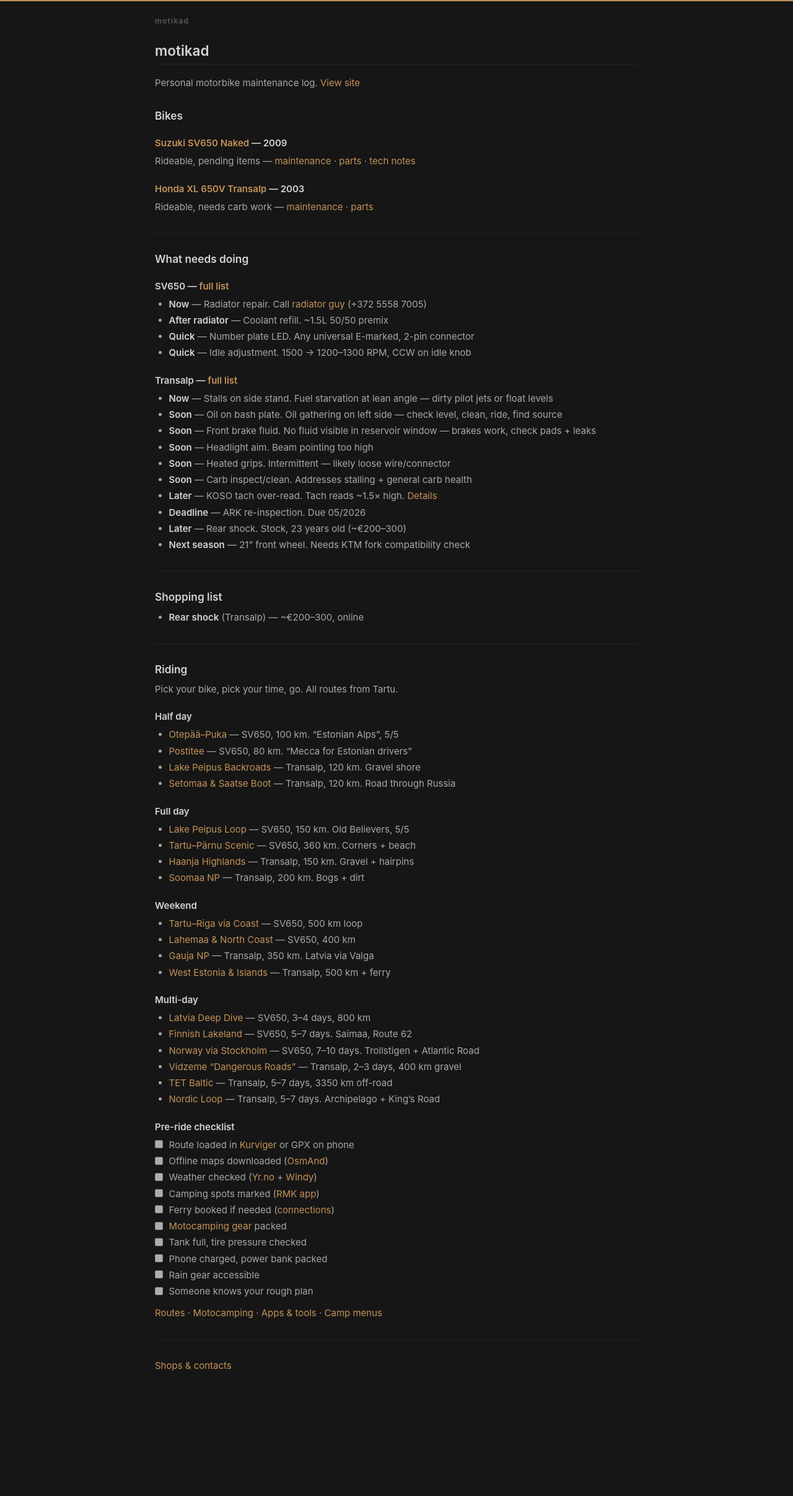
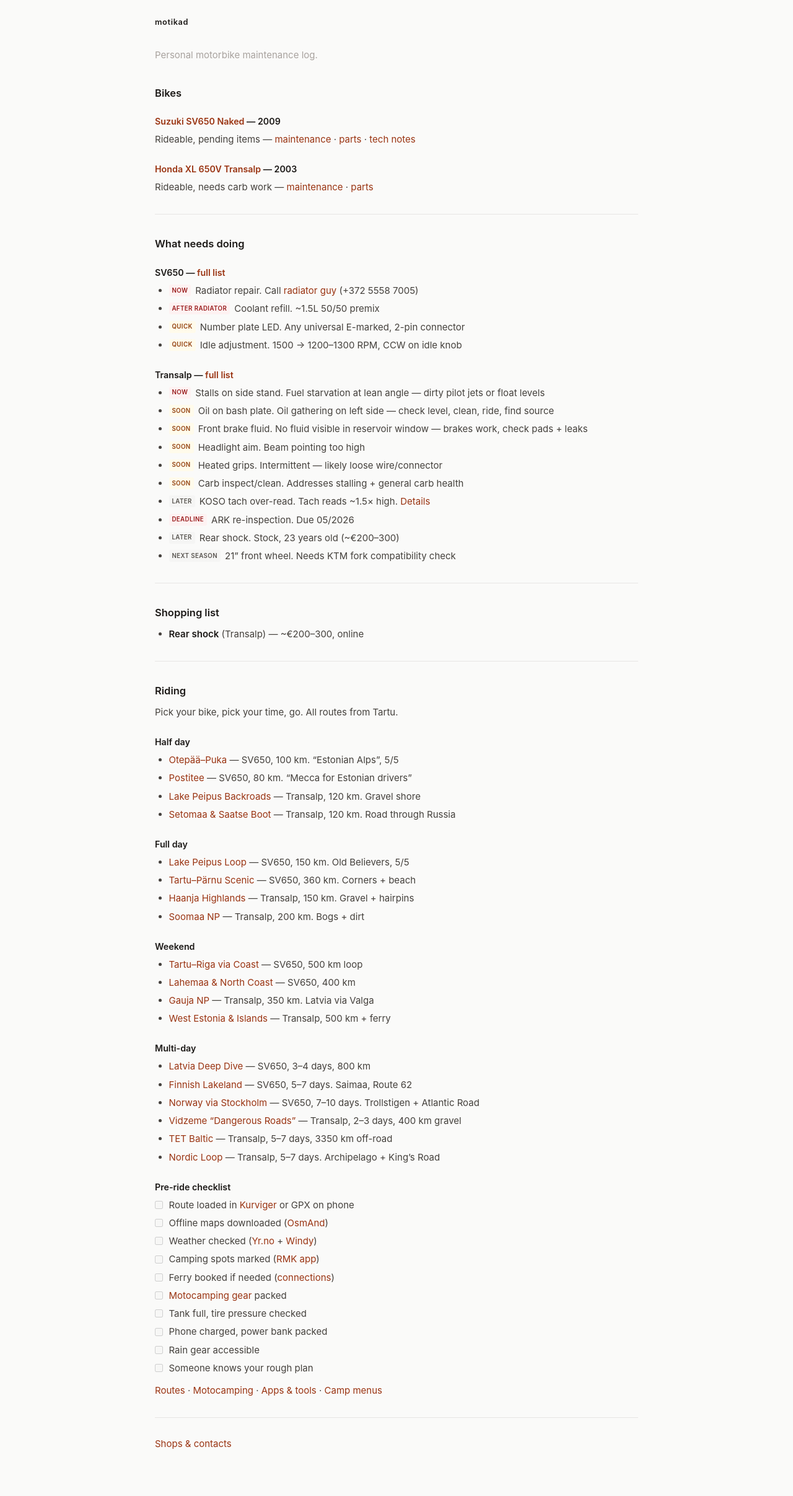
Before and after one commit to mats-johanson/motikad, a Jekyll site: the page built from README.md, in a window 1280 px wide. Shown: the whole page at 62% size. Built offline with Jekyll 4.4.1, drawn with Linux system fonts in a browser that asks for light colours; our own code applies the rules of GitHub Pages for plain Markdown files; before the commit the page ends 2287 px from its top, so only the background shows below that.

Commit message:
Switch to modern light theme with priority badges
- Light warm palette (stone tones, orange-800 accent)
- Color-coded priority pills: red (now/deadline), amber (soon), grey (later)
- Homepage h1 hidden (redundant with nav header)
- Standardize nav-before-h1 on riding pages for consistent breadcrumb styling
- Breadcrumbs styled as muted secondary nav

```diff
--- a/README.md
+++ b/README.md
@@ -1,6 +1,6 @@
 # motikad
 
-Personal motorbike maintenance log. [View site](https://mats-johanson.github.io/motikad)
+Personal motorbike maintenance log.
 
 ## Bikes
 
@@ -18,23 +18,23 @@
 
 ### SV650 — [full list](bikes/suzuki-sv650/maintenance.md)
 
-- **Now** — Radiator repair. Call [radiator guy](shops.md) (+372 5558 7005)
-- **After radiator** — Coolant refill. ~1.5L 50/50 premix
-- **Quick** — Number plate LED. Any universal E-marked, 2-pin connector
-- **Quick** — Idle adjustment. 1500 → 1200–1300 RPM, CCW on idle knob
+- <b class="p now">Now</b> Radiator repair. Call [radiator guy](shops.md) (+372 5558 7005)
+- <b class="p now">After radiator</b> Coolant refill. ~1.5L 50/50 premix
+- <b class="p soon">Quick</b> Number plate LED. Any universal E-marked, 2-pin connector
+- <b class="p soon">Quick</b> Idle adjustment. 1500 → 1200–1300 RPM, CCW on idle knob
 
 ### Transalp — [full list](bikes/honda-transalp-650/maintenance.md)
 
-- **Now** — Stalls on side stand. Fuel starvation at lean angle — dirty pilot jets or float levels
-- **Soon** — Oil on bash plate. Oil gathering on left side — check level, clean, ride, find source
-- **Soon** — Front brake fluid. No fluid visible in reservoir window — brakes work, check pads + leaks
-- **Soon** — Headlight aim. Beam pointing too high
-- **Soon** — Heated grips. Intermittent — likely loose wire/connector
-- **Soon** — Carb inspect/clean. Addresses stalling + general carb health
-- **Later** — KOSO tach over-read. Tach reads ~1.5× high. [Details](bikes/honda-transalp-650/technical-notes.md#tach-over-read)
-- **Deadline** — ARK re-inspection. Due 05/2026
-- **Later** — Rear shock. Stock, 23 years old (~€200–300)
-- **Next season** — 21" front wheel. Needs KTM fork compatibility check
+- <b class="p now">Now</b> Stalls on side stand. Fuel starvation at lean angle — dirty pilot jets or float levels
+- <b class="p soon">Soon</b> Oil on bash plate. Oil gathering on left side — check level, clean, ride, find source
+- <b class="p soon">Soon</b> Front brake fluid. No fluid visible in reservoir window — brakes work, check pads + leaks
+- <b class="p soon">Soon</b> Headlight aim. Beam pointing too high
+- <b class="p soon">Soon</b> Heated grips. Intermittent — likely loose wire/connector
+- <b class="p soon">Soon</b> Carb inspect/clean. Addresses stalling + general carb health
+- <b class="p later">Later</b> KOSO tach over-read. Tach reads ~1.5× high. [Details](bikes/honda-transalp-650/technical-notes.md#tach-over-read)
+- <b class="p now">Deadline</b> ARK re-inspection. Due 05/2026
+- <b class="p later">Later</b> Rear shock. Stock, 23 years old (~€200–300)
+- <b class="p later">Next season</b> 21" front wheel. Needs KTM fork compatibility check
 
 ---
 
--- a/_layouts/default.html
+++ b/_layouts/default.html
@@ -11,7 +11,7 @@
   <link rel="icon" href="data:,">
   <link rel="stylesheet" href="{{ '/assets/css/style.css' | relative_url }}">
 </head>
-<body>
+<body{% if page.url == "/" or page.url == "/index.html" %} class="home"{% endif %}>
   <header>
     <a href="{{ '/' | relative_url }}" class="site-title">motikad</a>
   </header>
--- a/assets/css/style.css
+++ b/assets/css/style.css
@@ -7,14 +7,13 @@
 }
 
 :root {
-  --bg: #161616;
-  --text: #a8a8a8;
-  --text-bright: #d4d4d4;
-  --text-muted: #5a5a5a;
-  --accent: #c49358;
-  --border: #252525;
-  --surface: #1c1c1c;
-  --code-bg: #1e1e1e;
+  --bg: #fafaf9;
+  --text: #1c1917;
+  --text-2: #44403c;
+  --text-3: #a8a29e;
+  --accent: #9a3412;
+  --border: #e7e5e4;
+  --code-bg: #f5f5f4;
 }
 
 html {
@@ -25,83 +24,95 @@
 body {
   font-family: -apple-system, BlinkMacSystemFont, "Segoe UI", Helvetica, Arial, sans-serif;
   background: var(--bg);
-  color: var(--text);
-  line-height: 1.6;
+  color: var(--text-2);
+  line-height: 1.65;
   padding: 0 1.5rem;
-  border-top: 2px solid var(--accent);
 }
 
-::selection {
-  background: rgba(196, 147, 88, 0.3);
-}
+::selection { background: rgba(154, 52, 18, 0.1); }
 
 /* Header */
 
 header {
   max-width: 52rem;
   margin: 0 auto;
-  padding: 1.25rem 0 0;
+  padding: 1.5rem 0 0;
 }
 
 .site-title {
-  font-size: 0.8rem;
+  font-size: 0.85rem;
   font-weight: 600;
-  letter-spacing: 0.1em;
+  letter-spacing: 0.05em;
   text-transform: lowercase;
-  color: var(--text-muted);
+  color: var(--text);
   text-decoration: none;
 }
 
-.site-title:hover {
-  color: var(--text);
-}
+.site-title:hover { color: var(--accent); }
 
-/* Content */
+/* Main */
 
 main {
   max-width: 52rem;
   margin: 0 auto;
-  padding: 1.5rem 0 4rem;
+  padding: 2rem 0 4rem;
 }
 
 /* Headings */
 
 h1, h2, h3, h4, h5, h6 {
-  color: var(--text-bright);
+  color: var(--text);
   font-weight: 600;
   line-height: 1.3;
 }
 
-h1 {
-  font-size: 1.5rem;
-  margin: 0 0 1.25rem;
-  padding-bottom: 0.4rem;
-  border-bottom: 1px solid var(--border);
+h1 { font-size: 1.5rem; margin: 0 0 0.5rem; letter-spacing: -0.01em; }
+h2 { font-size: 1.1rem; margin: 2.5rem 0 0.75rem; }
+h3 { font-size: 0.95rem; margin: 1.75rem 0 0.5rem; }
+h4 { font-size: 0.85rem; margin: 1.25rem 0 0.3rem; }
+
+p { margin: 0 0 0.75rem; }
+strong { color: var(--text); font-weight: 600; }
+
+/* Nav breadcrumbs */
+
+main > p:first-child {
+  font-size: 0.8rem;
+  color: var(--text-3);
+  margin-bottom: 0.25rem;
 }
 
-h2 {
-  font-size: 1.15rem;
-  margin: 2rem 0 0.6rem;
+main > p:first-child a {
+  color: var(--text-3);
 }
 
-h3 {
-  font-size: 1rem;
-  margin: 1.5rem 0 0.5rem;
+main > p:first-child a:hover {
+  color: var(--accent);
 }
 
-h4 {
-  font-size: 0.9rem;
-  margin: 1rem 0 0.3rem;
-  color: var(--text);
+main > p:first-child + p {
+  font-size: 0.8rem;
+  color: var(--text-3);
+  margin-bottom: 0.25rem;
 }
 
-p {
-  margin: 0 0 0.75rem;
+main > p:first-child + p a {
+  color: var(--text-3);
 }
 
-strong {
-  color: var(--text-bright);
-  font-weight: 600;
+main > p:first-child + p a:hover {
+  color: var(--accent);
+}
+
+/* Homepage */
+
+.home > main > h1:first-child {
+  display: none;
+}
+
+.home > main > h1:first-child + p {
+  color: var(--text-3);
+  margin-bottom: 2.5rem;
 }
 
 /* Links */
@@ -111,9 +122,7 @@
   text-decoration: none;
 }
 
-a:hover {
-  text-decoration: underline;
-}
+a:hover { text-decoration: underline; }
 
 /* Lists */
 
@@ -122,13 +131,8 @@
   padding-left: 1.5rem;
 }
 
-li {
-  margin: 0.15rem 0;
-}
-
-li > ul, li > ol {
-  margin: 0.15rem 0 0;
-}
+li { margin: 0.3rem 0; }
+li > ul, li > ol { margin: 0.2rem 0 0; }
 
 /* Task lists */
 
@@ -145,9 +149,28 @@
 .task-list-item input[type="checkbox"] {
   position: absolute;
   left: 0;
-  top: 0.3rem;
+  top: 0.35rem;
   accent-color: var(--accent);
 }
+
+/* Priority labels */
+
+.p {
+  display: inline-block;
+  font-size: 0.65rem;
+  font-weight: 600;
+  font-style: normal;
+  text-transform: uppercase;
+  letter-spacing: 0.04em;
+  padding: 0.15em 0.5em;
+  border-radius: 3px;
+  vertical-align: text-top;
+  margin-right: 0.3em;
+}
+
+.now, .deadline { color: #991b1b; background: #fef2f2; }
+.soon, .quick { color: #92400e; background: #fffbeb; }
+.later, .next { color: #57534e; background: #f5f5f4; }
 
 /* Tables */
 
@@ -171,7 +194,7 @@
   font-weight: 600;
   text-transform: uppercase;
   letter-spacing: 0.05em;
-  color: var(--text-muted);
+  color: var(--text-3);
   border-bottom: 2px solid var(--border);
   white-space: nowrap;
 }
@@ -182,13 +205,8 @@
   vertical-align: top;
 }
 
-tr:last-child td {
-  border-bottom: none;
-}
-
-tbody tr:hover td {
-  background: var(--surface);
-}
+tr:last-child td { border-bottom: none; }
+tbody tr:hover td { background: #f5f5f4; }
 
 /* Horizontal rules */
 
@@ -205,7 +223,7 @@
   font-size: 0.85em;
   background: var(--code-bg);
   padding: 0.1em 0.35em;
-  border-radius: 2px;
+  border-radius: 3px;
 }
 
 pre {
@@ -214,7 +232,7 @@
   overflow-x: auto;
   margin: 0 0 0.75rem;
   border: 1px solid var(--border);
-  border-radius: 2px;
+  border-radius: 4px;
 }
 
 pre code {
@@ -229,12 +247,10 @@
   border-left: 3px solid var(--accent);
   padding: 0.25rem 0 0.25rem 1rem;
   margin: 0 0 0.75rem;
-  color: var(--text-muted);
+  color: var(--text-3);
 }
 
-blockquote p:last-child {
-  margin: 0;
-}
+blockquote p:last-child { margin: 0; }
 
 /* Images */
 
@@ -242,7 +258,7 @@
   max-width: 100%;
   height: auto;
   border: 1px solid var(--border);
-  border-radius: 2px;
+  border-radius: 4px;
   margin: 0.5rem 0;
 }
 
@@ -258,16 +274,10 @@
 /* Print */
 
 @media print {
-  body {
-    background: #fff;
-    color: #1a1a1a;
-    border-top: none;
-    padding: 0;
-  }
+  body { background: #fff; color: #1a1a1a; padding: 0; }
   header { display: none; }
   a { color: inherit; text-decoration: underline; }
-  code, pre { background: #f5f5f5; border-color: #ddd; }
   img { border-color: #ccc; }
-  h1 { border-bottom-color: #ccc; }
+  .p { border: 1px solid #ccc; }
   tbody tr:hover td { background: none; }
 }
```
Also changed, not shown: riding/apps.md (+2 -2 lines), riding/menus.md (+2 -2 lines), riding/motocamping.md (+2 -2 lines), riding/routes.md (+2 -2 lines).
